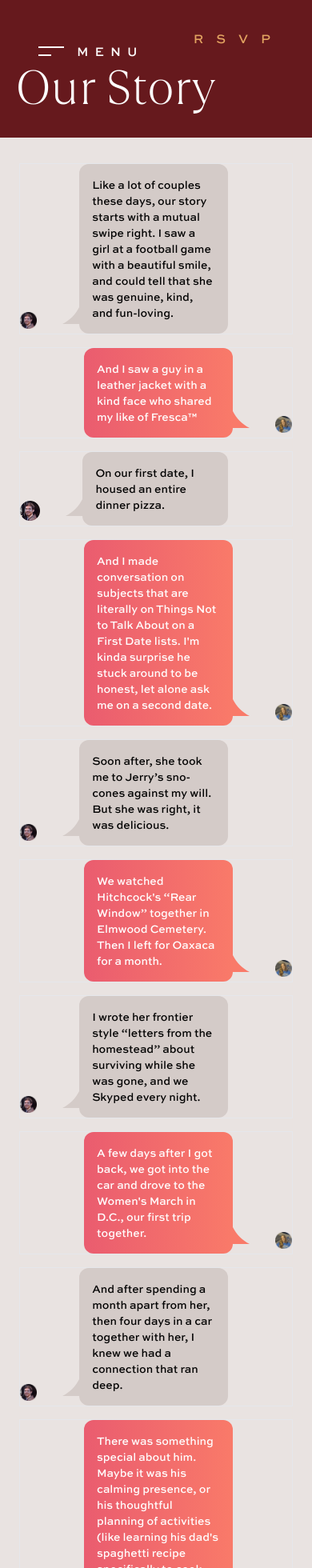
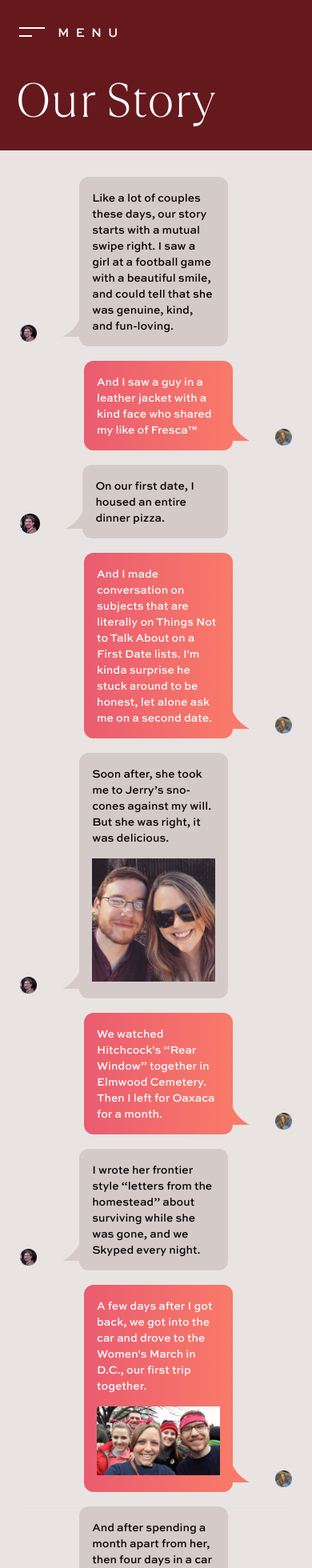
Before and after one commit to andrewmillen/millenwedding, a Next.js app: page /our-story in a window 390 px wide. Shown: the top 1960 px of the page at 80% size. Built offline with nearby package versions, Linux system fonts and the light colour scheme; what @tailwindcss/typography would draw is missing.

Commit message:
Our story updates, container/markup/responsiveness fixes

```diff
--- a/components/ChatBubble.js
+++ b/components/ChatBubble.js
@@ -1,6 +1,7 @@
 import Image from 'next/image'
 
-export default function ChatBubble({ alternate, text }) {
+export default function ChatBubble({ alternate, text, image, width, height }) {
+    console.log({ image })
     return (
         <>
             {alternate ? (
@@ -9,6 +10,16 @@ export default function ChatBubble({ alternate, text }) {
                         <div className="flex items-end">
                             <div className="max-w-md lg:max-w-2xl text-sm md:text-base flex-1 p-4 bg-gradient-to-r from-tinderRed to-tinderOrange text-white rounded-xl">
                                 {text}
+                                {image && (
+                                    <>
+                                        <div className="h-4"></div>
+                                        <Image
+                                            src={`/${image}.jpg`}
+                                            height={height}
+                                            width={width}
+                                        />
+                                    </>
+                                )}
                             </div>
                             <svg
                                 width="21"
@@ -56,6 +67,16 @@ export default function ChatBubble({ alternate, text }) {
                             </svg>
                             <div className="max-w-md lg:max-w-2xl text-sm md:text-base flex-1 p-4 bg-linenDark rounded-xl">
                                 {text}
+                                {image && (
+                                    <>
+                                        <div className="h-4"></div>
+                                        <Image
+                                            src={`/${image}.jpg`}
+                                            height={height}
+                                            width={width}
+                                        />
+                                    </>
+                                )}
                             </div>
                         </div>
                     </div>
--- a/components/MainNav.js
+++ b/components/MainNav.js
@@ -79,7 +79,7 @@ export default function MainNav() {
         <div ref={menuWrapper}>
             <button
                 ref={toggleButton}
-                className="mainNavButton uppercase tracking-wider flex space-x-4 items-center hover:opacity-75 z-50 absolute top-12 left-12"
+                className="mainNavButton uppercase tracking-wider flex space-x-4 items-center hover:opacity-75 text-white relative z-50"
                 onClick={() => setIsOpen(!isOpen)}
             >
                 {!isOpen ? (
@@ -97,37 +97,41 @@ export default function MainNav() {
             </button>
 
             {isOpen ? (
-                <div className="fixed flex flex-col justify-start md:justify-end max-h-screen top-0 left-0 bottom-0 right-0 transition duration-150 ease-out transform bg-wine p-6 sm:p-8 lg:p-12 z-40">
+                <div className="fixed flex flex-col justify-start md:justify-end max-h-screen top-0 left-0 bottom-0 right-0 transition duration-150 ease-out transform bg-wine z-40">
+                    <div className="container">
                         <nav className="mt-24 md:mt-0">
-                        <ul className="flex flex-col space-y-4">
+                            <ul className="flex flex-col space-y-4 mb-8">
                                 {navLinks.map(item => (
                                     <li key={item.path}>
                                         {item.external ? (
                                             <a
                                                 target="_blank"
                                                 href={item.path}
-                                            className="font-serifitalic py-1 sm:py-3 2xl:py-5 px-2 inline-block text-3xl md:text-5xl lg:text-6xl transform hover:translate-x-1 transition ease-in-out"
+                                                className="text-white hover:text-wineLight font-serifitalic py-1 sm:py-2 lg:px-2 inline-block text-3xl md:text-5xl lg:text-6xl leading-none transform hover:translate-x-1 transition ease-in-out"
                                             >
                                                 {item.title}
                                             </a>
                                         ) : (
                                             <Link href={item.path} passHref>
-                                            <a
-                                                className={`text-white font-serifitalic py-1 sm:py-3 2xl:py-5 px-2 inline-block text-3xl md:text-5xl lg:text-6xl transform hover:translate-x-1 transition ease-in-out ${
-                                                    router.pathname ===
-                                                    item.path
-                                                        ? 'text-marigold pointer-events-none'
-                                                        : 'text-white hover:text-wineLight'
-                                                }`}
-                                            >
+                                                <a className="text-white hover:text-wineLight font-serifitalic py-1 sm:py-2 lg:px-2 inline-block text-3xl md:text-5xl lg:text-6xl leading-none transform hover:translate-x-1 transition ease-in-out">
                                                     {item.title}
                                                 </a>
                                             </Link>
                                         )}
                                     </li>
                                 ))}
+                                <li>
+                                    <a
+                                        target="_blank"
+                                        href="http://www.google.com"
+                                        className="md:hidden text-white hover:text-wineLight font-serifitalic py-1 sm:py-2 lg:px-2 inline-block text-3xl md:text-5xl lg:text-6xl leading-none transform hover:translate-x-1 transition ease-in-out"
+                                    >
+                                        RSVP
+                                    </a>
+                                </li>
                             </ul>
                         </nav>
+                    </div>
                 </div>
             ) : null}
         </div>
--- a/components/PageHeader.js
+++ b/components/PageHeader.js
@@ -3,9 +3,8 @@ import MainNav from '@/components/MainNav'
 export default function PageHeader({ title }) {
     return (
         <div className="w-screen h-1/2 bg-wine text-white flex flex-col justify-between py-8 md:py-16">
-            <MainNav />
             <div className="container">
-                <h1 className="mt-12 md:mt-24 -ml-1 lg:-ml-2">{title}</h1>
+                <h1 className="mt-16 md:mt-24 -ml-1 lg:-ml-2">{title}</h1>
             </div>
         </div>
     )
--- a/components/RSVPButton.js
+++ /dev/null
@@ -1,14 +0,0 @@
-export default function RSVPButton() {
-    return (
-        <a
-            href="https://weddings.papier.com/regina-andrew/rsvp-4836?fbclid=IwAR0Uh-7XV8WxlROOtvCN-UUyTM9XjV4xwpCJyKO43i29Mvupg-mC-ztMwGs"
-            className="rsvp absolute cursor-pointer top-12 right-12 z-40 h-56 w-56"
-            target="_blank"
-        >
-            <div className="absolute top-0 left-0 h-full w-full transition duration-150 tracking-widest text-xl text-white flex items-center justify-center">
-                RSVP
-            </div>
-            <div className="absolute top-0 left-0 h-full w-full rounded-full transition duration-150 border-2 border-marigold"></div>
-        </a>
-    )
-}
--- a/components/RSVPButtonClass.js
+++ b/components/RSVPButtonClass.js
@@ -127,10 +127,9 @@ class RSVPButtonClass extends Component {
         }
 
         return (
-            <div class="absolute top-6 right-6">
             <button
                 style={style.btn}
-                    className={`rounded-full relative w-48 h-48 ${isHoverClass}`}
+                className={`rounded-full relative w-56 h-56 ${isHoverClass}`}
                 ref={btn => (this.btn = btn)}
             >
                 <span
@@ -141,7 +140,6 @@ class RSVPButtonClass extends Component {
                 </span>
                 <span className="inline-block border-2 border-marigold border-solid rounded-full w-full h-full absolute top-0 left-0"></span>
             </button>
-            </div>
         )
     }
 }
--- a/lib/navLinks.json
+++ b/lib/navLinks.json
@@ -16,13 +16,13 @@
           "external": false
         },
         {
-          "path": "/plan-your-visit",
-          "title": "Plan Your Visit",
+          "path": "/the-day-of",
+          "title": "The Day Of",
           "external": false
         },
         {
-          "path": "/the-day-of",
-          "title": "The Day Of",
+          "path": "/plan-your-visit",
+          "title": "Plan Your Visit",
           "external": false
         },
         {
--- a/pages/_app.js
+++ b/pages/_app.js
@@ -2,31 +2,25 @@ import 'slick-carousel/slick/slick.css'
 import 'slick-carousel/slick/slick-theme.css'
 import '../styles/globals.css'
 import RSVPButtonClass from '@/components/RSVPButtonClass'
-import CustomCursor from '@/components/CustomCursor'
+import MainNav from '@/components/MainNav'
 
 function MyApp({ Component, pageProps }) {
     return (
         <>
-            <Component {...pageProps} />
-            <div className="hidden md:block">
+            <div className="absolute container left-0 right-0 flex justify-between pt-6 lg:pt-12 z-50">
+                <MainNav />
+                <div className="hidden md:block relative z-50">
                     <RSVPButtonClass
                         threshold={20}
-                    ratio={5}
+                        ratio={2}
                         max={40}
                         scale={1.2}
                         ease={0.14}
                         label={'RSVP'}
                     />
                 </div>
-            <div className="block md:hidden">
-                <a
-                    href="https://weddings.papier.com/regina-andrew/rsvp-4836?fbclid=IwAR0Uh-7XV8WxlROOtvCN-UUyTM9XjV4xwpCJyKO43i29Mvupg-mC-ztMwGs"
-                    className="text-marigold uppercase lg:text-lg tracking-widest absolute top-9 right-9 z-40"
-                >
-                    RSVP
-                </a>
             </div>
-            {/* <CustomCursor /> */}
+            <Component {...pageProps} />
         </>
     )
 }
--- a/pages/our-story.js
+++ b/pages/our-story.js
@@ -34,7 +34,12 @@ export default function ourStory() {
                         text="And I made conversation on subjects that are literally on Things Not to Talk About on a First Date lists. I'm kinda surprise he stuck around to be honest, let alone ask me on a second date."
                     />
 
-                    <ChatBubble text="Soon after, she took me to Jerry’s sno-cones against my will. But she was right, it was delicious." />
+                    <ChatBubble
+                        image="jerrys"
+                        width={400}
+                        height={400}
+                        text="Soon after, she took me to Jerry’s sno-cones against my will. But she was right, it was delicious."
+                    />
 
                     <ChatBubble
                         alternate={true}
@@ -45,6 +50,9 @@ export default function ourStory() {
 
                     <ChatBubble
                         alternate={true}
+                        image="dc"
+                        width={720}
+                        height={405}
                         text="A few days after I got back, we got into the car and drove to the Women's March in D.C., our first trip together."
                     />
 
--- a/tailwind.config.js
+++ b/tailwind.config.js
@@ -25,7 +25,7 @@ module.exports = {
                 '10xl': '10rem',
             },
             maxWidth: {
-                '8xl': '90rem',
+                '8xl': '96rem',
             },
             colors: {
                 wine: '#66191D',
```
Also changed, not shown: pages/index.js (+4 -15 lines), public/dc.jpg (added), public/jerrys.JPG (added). Lines whose indentation alone changed are shown as unchanged.
